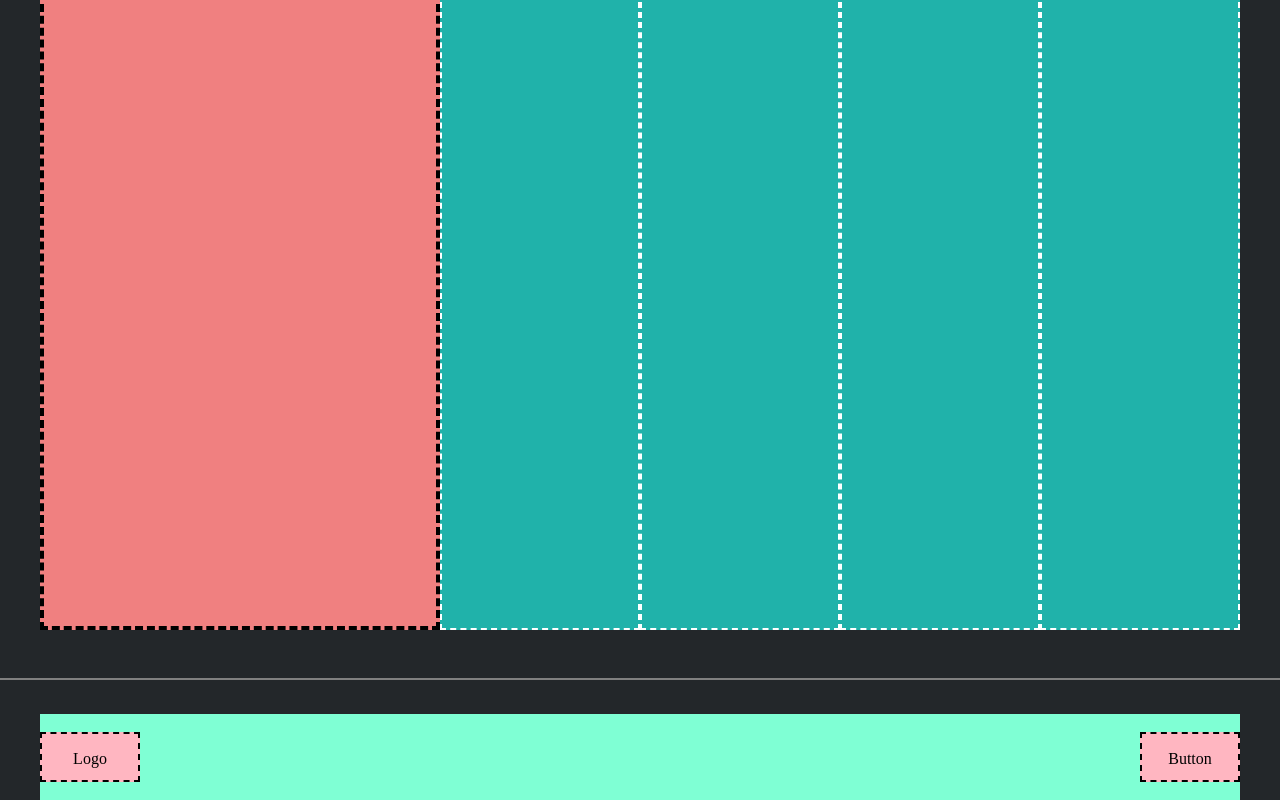
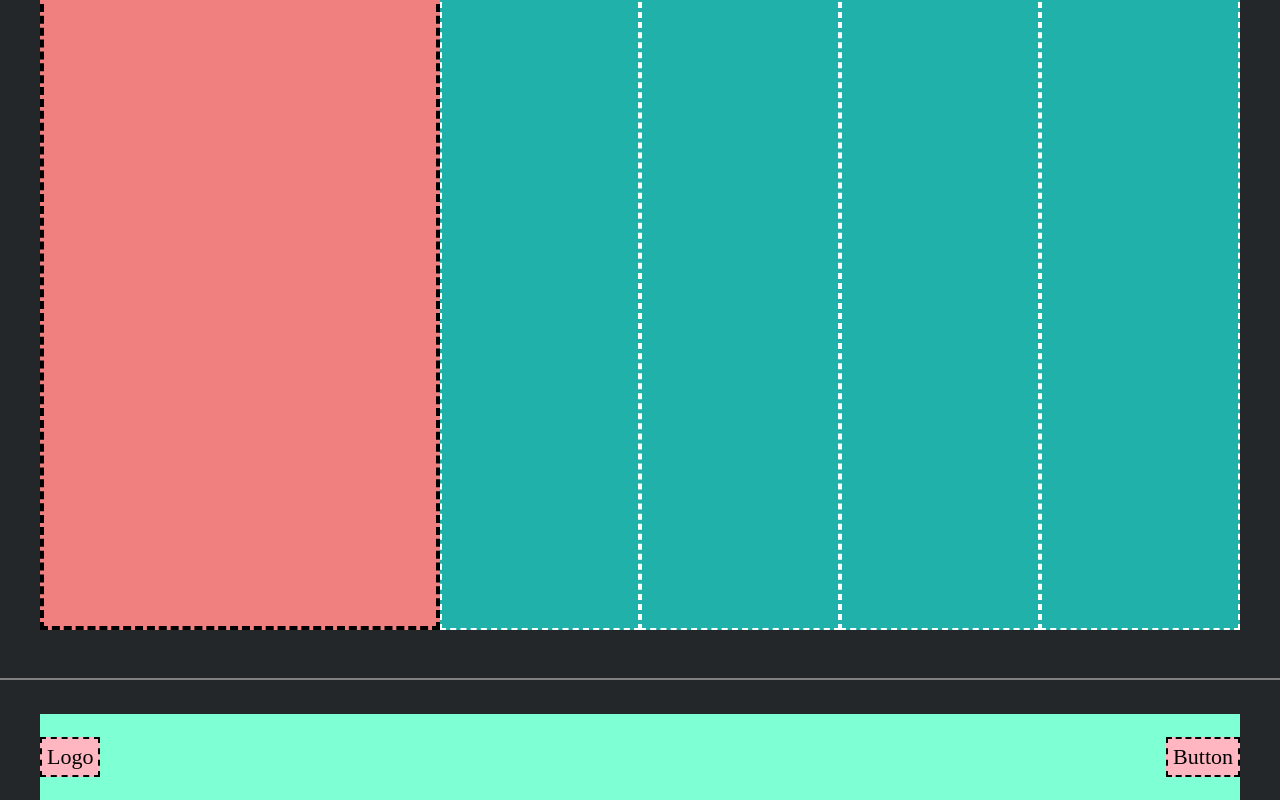
Before and after one commit to VincenzoTavassi/htmlcss-struttura-discord, a plain HTML site: page index.html in a window 1280 px wide. Shown: the part 3700-4500 px from the top of the page. Drawn offline with Linux system fonts and the light colour scheme.

Commit message:
final commit - footer buttons

```diff
--- a/css/style.css
+++ b/css/style.css
@@ -105,9 +105,7 @@ footer {
 .footer-button {
     background-color: #FFB6C1;
     border: 2px dashed black;
-    height: 50px;
-    width: 100px;
-    line-height: 50px;
-    vertical-align: middle;
+    padding: 5px;
     text-align: center;
+    font-size: 22px;
 }
```
